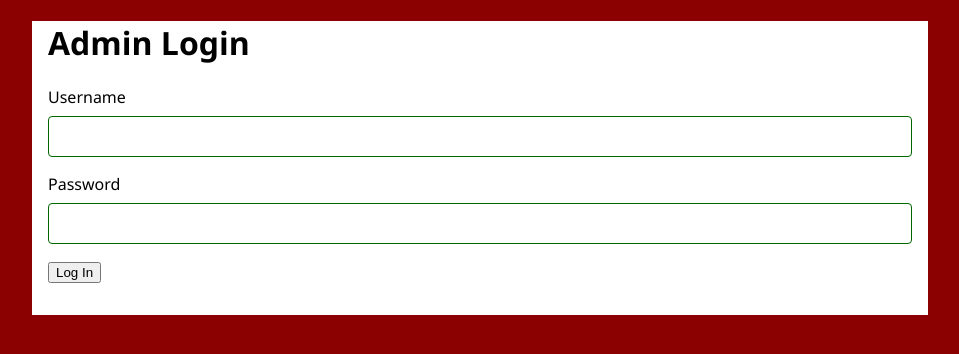
After one commit to Necobi/pizza, a Node server app: page /login in a window 1280 px wide. The commit adds this page. Shown: the top 354 px of the page, without its empty margins (160-1119 px from the left). Run offline with Node 20, Linux system fonts and the light colour scheme.

Commit message:
added log in

```diff
--- a/app.js
+++ b/app.js
@@ -6,6 +6,9 @@ import mysql2 from 'mysql2';
 //import .env class-package
 import dotenv from 'dotenv';
 dotenv.config();
+
+//import express-session
+import session from 'express-session';
 
  //Create a connection pool (bucket of db connectiom) create a bunch of connections to grab from
  const pool= mysql2.createPool({
@@ -16,8 +19,24 @@ dotenv.config();
     port: process.env.DB_PORT
  }).promise();
 
+ //initialize express app
+const app = express();
 
-const app = express();
+//xreate middleware for a session
+app.use(session({
+    secret: process.env.SESSION_SECRET,
+    resave: false,
+    saveUninitalized: false,
+    cookie: { maxAge: 100 * 60 * 60 } //timed out session
+}));
+//gets sent to the. log in page of logedin
+function requireLogin(req, res, next){
+    if( req.session.loggedIn){
+        next();
+    } else{
+        res.redirect('/login');
+    }
+};
 
 
 
@@ -61,10 +80,34 @@ app.get('/contact-us', (req, res) => {
     res.render('contact');
 });
 
-//Add a submission route to display a thank you message
-/*app.get('/confirm-order', (req, res) => {
-    res.render('confirm');
-});*/
+
+
+//add a route fpor login page
+app.get('/login', (req, res) => {
+    res.render('login', {error: null});
+});
+
+app.post('/login', (req, res) => {
+    const username = req.body.username;
+    const password = req.body.password;
+
+    if(username === process.env.ADMIN_USER &&
+       password === process.env.ADMIN_PASSWORD) {
+        req.session.loggedIn = true;
+        console.log("I am here");
+        res.redirect('/admin');
+
+       } else{
+        res.render('login', {error: 'Invalid username or password'});
+       }
+
+});
+
+app.get('/logout', (req, res) => {
+    req.session.destroy(() => {
+        res.redirect('/login');
+    });
+});
 
 //Add a menu route to display menu
 app.get('/menu', (req, res) => {
@@ -73,7 +116,7 @@ app.get('/menu', (req, res) => {
 
 
 //add an admin route
-app.get('/admin', async(req, res) => {
+app.get('/admin', requireLogin, async(req, res) => {
      try{
         const [orders] = await pool.query('SELECT * FROM orders');
         console.log(orders);
--- a/public/styles/pizza-styles.css
+++ b/public/styles/pizza-styles.css
@@ -39,7 +39,7 @@ body{
     font-size: 1rem;
 }
 
-input[type="text"], input[type="email"], select, textarea{
+input[type="text"], input[type="email"], input[type="password"], select, textarea{
     width: 100%;
     border: 1px solid darkgreen;
     border-radius: .25rem;
@@ -72,3 +72,7 @@ textarea {
     color: darkred;
     display: none;
 }
+.login-error{
+    color:red;
+    font-weight: bold;
+}
--- a/views/admin.ejs
+++ b/views/admin.ejs
@@ -11,6 +11,7 @@
 </head>
 <body>
     <h1>Orders</h1>
+    <button><a href="/logout">Log out</a></button>
     <table id="order-table" class="display">
         <thead>
             <tr>
--- a/views/home.ejs
+++ b/views/home.ejs
@@ -15,7 +15,7 @@
         <div id="header">
             <img src="images/pizza-guy.jpeg" alt="Pizza Guy">
             <h1>Welcome to Papa's Pizza!</h1>
-            <h2>Serving GRC studets for 50 years! </h2>
+            <h2>Serving GRC students for 50 years! </h2>
             <hr>
             <p>We make the best pizza ever.</p>
             <a id="contact-button" href="/contact-us" role="button">Contact US</a>
--- /dev/null
+++ b/views/login.ejs
@@ -0,0 +1,27 @@
+<!DOCTYPE html>
+<html lang="en">
+<head>
+    <meta charset="UTF-8">
+    <meta name="viewport" content="width=device-width, initial-scale=1.0">
+    <title>Admin Login</title>
+    <link rel="stylesheet" href="/styles/pizza-styles.css">
+</head>
+<body>
+    <div id="main">
+        <h1>Admin Login</h1>
+
+        <% if (error) { %>
+            <p class="login-error"> <%=  error %></p>
+        <% } %>
+        <form action="/login" method="post">
+            <label for="username">Username</label>
+            <input type="text" id="username" name="username" required>
+
+            <label for="password">Password</label>
+            <input type="password" id="password" name="password" required>
+
+            <button type="submit">Log In</button>
+        </form>
+    </div>
+</body>
+</html>
```
